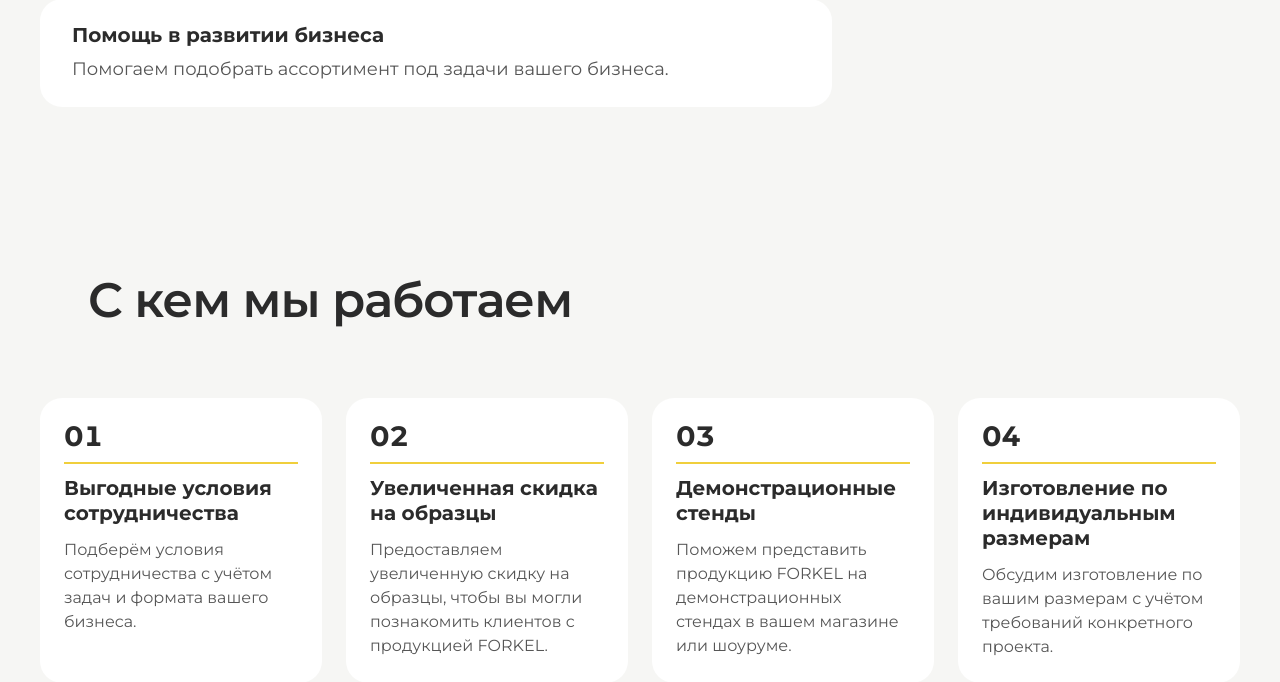
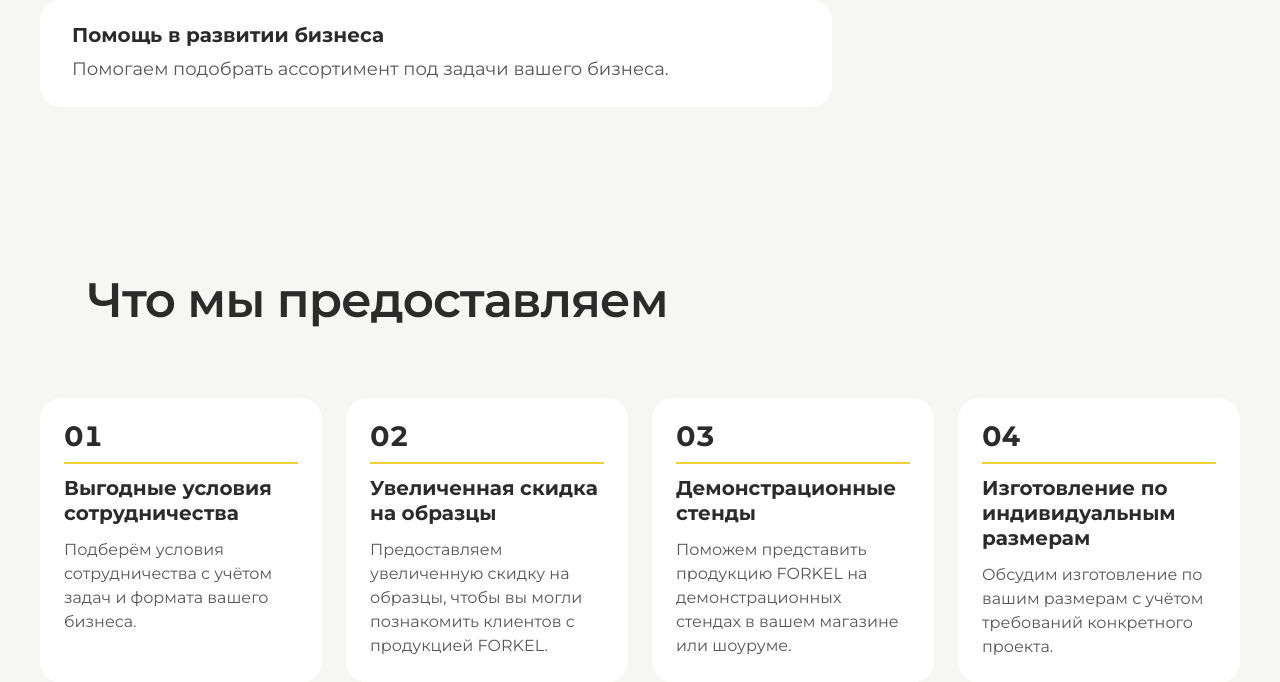
Before and after one commit to fhntv06/company_forkel_Bitrix, a PHP site: page /cooperation.html in a window 1280 px wide. Shown: the part 2567-3249 px from the top of the page. Run offline with PHP 8.4, Linux system fonts and the light colour scheme.

Commit message:
feat(v4): заголовок блока с четырьмя карточками на «Сотрудничестве»: «С кем мы работаем» → «Что мы предоставляем»

```diff
--- a/prototype/homepage-v4/cooperation.html
+++ b/prototype/homepage-v4/cooperation.html
@@ -353,7 +353,7 @@
         </section>
 
         <section class="fk-section" aria-labelledby="coop-who-title">
-            <div class="fk-section-head"><h2 id="coop-who-title">С кем мы работаем</h2></div>
+            <div class="fk-section-head"><h2 id="coop-who-title">Что мы предоставляем</h2></div>
             <ol class="fk-coop-audience">
                 <li class="fk-coop-audience__card">
                     <span class="fk-coop-audience__num">01</span>
--- a/prototype/homepage-v4/css/cooperation.css
+++ b/prototype/homepage-v4/css/cooperation.css
@@ -221,7 +221,7 @@
     .fk-coop-invite { grid-template-columns: repeat(2, minmax(0, 1fr)); gap: 48px; padding: 48px; }
 }
 
-/* «С кем мы работаем» (TASK-013): четыре компактные карточки с нумерацией: 4 колонки от 1280 px, 2 — от 768, 1 — меньше. */
+/* «Что мы предоставляем» (TASK-013): четыре компактные карточки с нумерацией: 4 колонки от 1280 px, 2 — от 768, 1 — меньше. */
 .fk-coop-audience { display:grid; grid-template-columns:minmax(0,1fr); gap:var(--fk-col-gap); margin:0; padding:0; list-style:none; }
 .fk-coop-audience__card { display:flex; flex-direction:column; align-items:flex-start; gap:12px; min-width:0; padding:24px; border-radius:var(--fk-r-lg); background:var(--fk-surface); }
 .fk-coop-audience__num { align-self:stretch; padding-bottom:12px; border-bottom:2px solid var(--fk-bright); font-size:1.75rem; line-height:1; font-weight:700; font-variant-numeric:tabular-nums; color:var(--fk-ink); }
```
